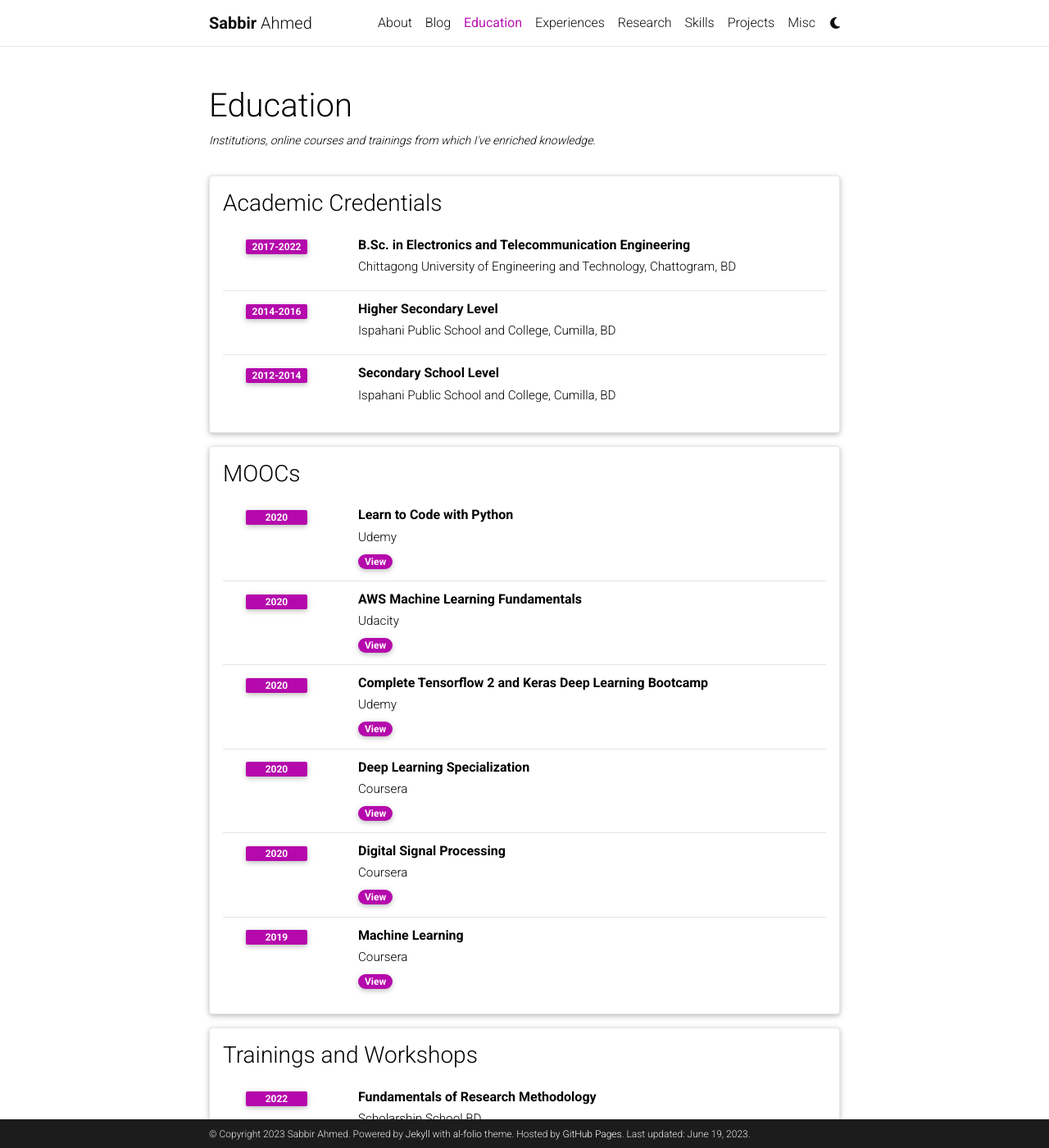
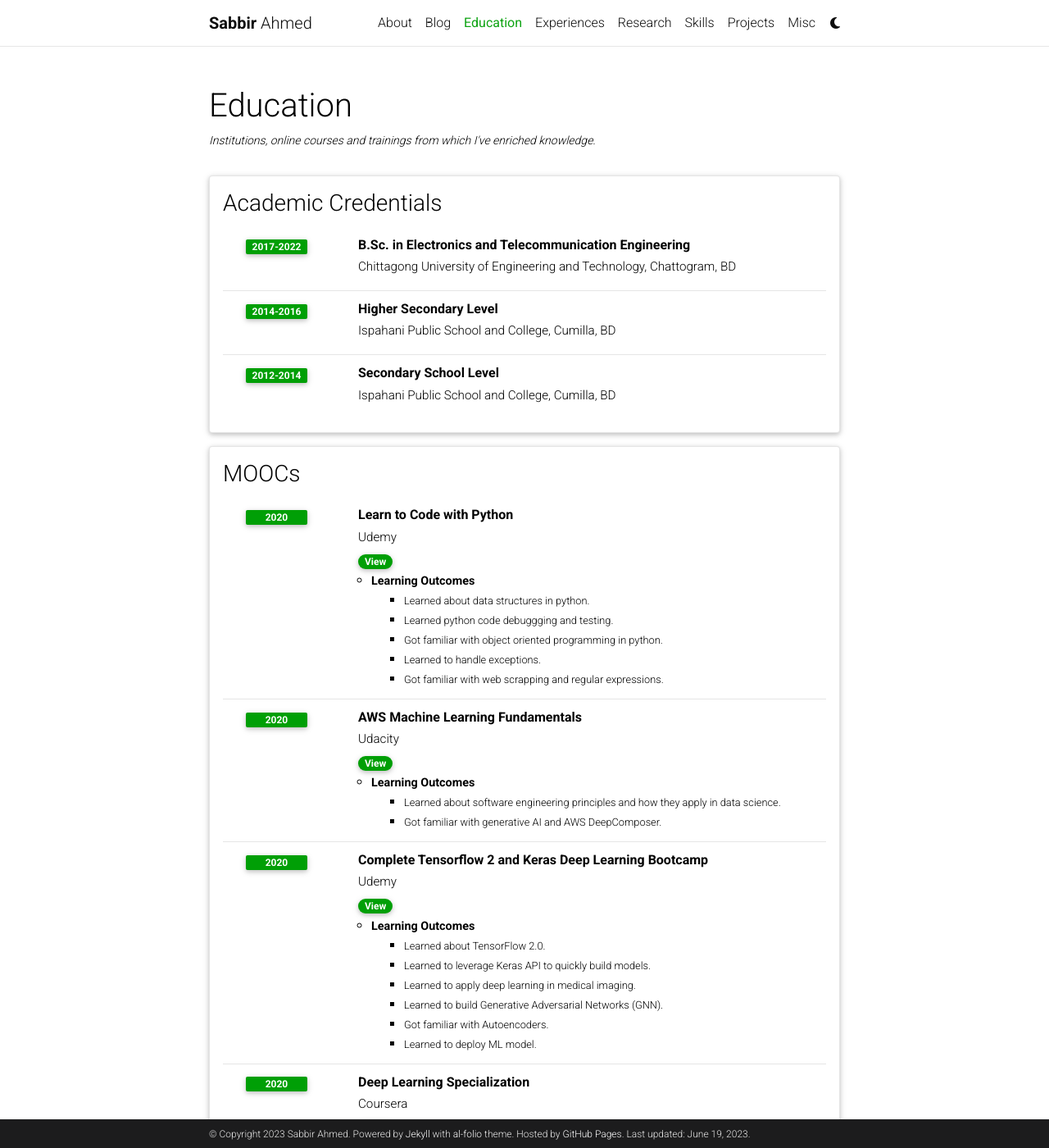
Before and after one commit to sabbir-ahmed12/sabbir-ahmed12.github.io, a Jekyll site: the page built from _pages/educations.md, in a window 1280 px wide and 1400 px high. Shown: the whole window at 82% size. Built offline with Jekyll 4.4.1, drawn with Linux system fonts in a browser that asks for light colours; comment, search, counter and statistics services are not loaded; a style sheet for code colours, icons or effects is not loaded; some of the changed text lies outside the part shown.

Commit message:
Updated theme and data dir.

```diff
--- a/_data/educations.yml
+++ b/_data/educations.yml
@@ -46,31 +46,71 @@
       institution: Udemy
       year: 2020
       credential_link: "https://www.udemy.com/certificate/UC-1ea49862-38bc-4f6c-998a-664b926b34d1/"
+      description:
+        - title: Learning Outcomes
+          contents:
+            - Learned about data structures in python.
+            - Learned python code debuggging and testing.
+            - Got familiar with object oriented programming in python.
+            - Learned to handle exceptions.
+            - Got familiar with web scrapping and regular expressions.
 
     - title: AWS Machine Learning Fundamentals
       institution: Udacity
       year: 2020
       credential_link: "https://s3-us-west-2.amazonaws.com/udacity-printer/production/certificates/15c38f1d-aa7d-4168-99ce-c55a99ae631e.pdf"
+      description:
+        - title: Learning Outcomes
+          contents:
+            - Learned about software engineering principles and how they apply in data science.
+            - Got familiar with generative AI and AWS DeepComposer.
 
     - title: Complete Tensorflow 2 and Keras Deep Learning Bootcamp
       institution: Udemy
       year: 2020
       credential_link: "https://www.udemy.com/certificate/UC-f68de615-408e-4138-9edf-53620b43ae07/"
+      description:
+        - title: Learning Outcomes
+          contents:
+            - Learned about TensorFlow 2.0.
+            - Learned to leverage Keras API to quickly build models.
+            - Learned to apply deep learning in medical imaging.
+            - Learned to build Generative Adversarial Networks (GNN).
+            - Got familiar with Autoencoders.
+            - Learned to deploy ML model.
 
     - title: Deep Learning Specialization
       institution: Coursera
       year: 2020
       credential_link: "https://www.coursera.org/account/accomplishments/specialization/certificate/R5BZJZYULDYN"
+      description:
+        - title: Learning Outcomes
+          contents:
+            - Got fundamental knowledge of how neural networks (NNs) work.
+            - Learned the mathematics working behind backpropagation, gradient descent algorithms etc.
+            - Learned to tune hyperparameters of NNs.
+            - Learned about model evaluation metrics
+            - Got hands-on experience in building NNs.
 
     - title: Digital Signal Processing
       institution: Coursera
       year: 2020
       credential_link: "https://www.coursera.org/account/accomplishments/verify/QJW86M2VVWQP"
+      description:
+        - title: Learning Outcomes
+          contents:
+            - Learned about various signal properties.
+            - Got familiar with various operations and transformation techniques in signal processing.
 
     - title: Machine Learning
       institution: Coursera
       year: 2019
       credential_link: "https://www.coursera.org/account/accomplishments/verify/HYA9ZN4RQ3Y3"
+      description:
+        - title: Learning Outcomes
+          contents:
+            - Gathered in an in-depth understanding of some supervised and unsupervised ML algorithms.
+            - Learned the best practices in ML while studying a number of cases.
 
 # TRAININGS AND WORKSHOPS ATTENDED
 - title: Trainings and Workshops
@@ -80,13 +120,31 @@
       institution: Scholarship School BD
       year: 2022
       credential_link: "https://drive.google.com/file/d/1TEhCiIpuE5EL38ahfDJmaYV6wO6YJICc/view?usp=sharing"
+      description:
+        - title: Learning Outcomes
+          contents:
+            - Learned how to read research papers effectively.
+            - Learned how to write research papers using LaTeX and MS Word.
+            - Learned about finding research articles online.
+            - Got hands-on experience in writing resarch paper using mendeley.
 
     - title: AI and Machine Learning in Python
       institution: Sheikh Kamal IT Business Incubator, CUET, BD
       year: 2022
       credential_link: "https://drive.google.com/file/d/1AaYvrIRvVrlCDE5tyqnzgIq3V3tW39PY/view?usp=sharing"
+      description:
+        - title: Learning Outcomes
+          contents:
+            - Got familiar with various NLP libraries e.g., nltk, GloVe, spacy etc.
+            - Learned to code neural networks combining multiple modalities.
 
     - title: Foundations in Digital Forensics with Magnet Axiom
       institution: Sheikh Kamal IT Business Incubator, CUET, BD
       year: 2019
       credential_link: "https://drive.google.com/file/d/1QmxdqiW2SgOKo6pPYUHfwKjIDJGzNRS-/view?usp=sharing"
+      description:
+        - title: Learning Outcomes
+          contents:
+            - Got familiar with Magnet Axiom.
+            - Learned to perform digital forensics using Magnet Axiom.
+            - Learned to prepare forensic report using Magnet Axiom.
--- a/_data/experiences.yml
+++ b/_data/experiences.yml
@@ -22,10 +22,10 @@
       year: 2020-2022
       credential_link:
       description:
-        - title: Responsibilites
+        - title: Objectives
           contents:
-            - To get familiar with how to conduct research.
+            - To learn how to conduct research.
             - To learn how to find research gaps.
             - To learn how to write research articles.
-            - To learn how to present research.
+            - To learn how to present a research work.
             - To write a thesis of approx. 10,000 words.
--- a/_sass/_themes.scss
+++ b/_sass/_themes.scss
@@ -7,14 +7,14 @@
   --global-code-bg-color: #{$code-bg-color-light};
   --global-text-color: #{$black-color};
   --global-text-color-light: #{$grey-color};
-  --global-theme-color: #{$purple-color};
-  --global-hover-color: #{$purple-color};
+  --global-theme-color: #{$green-color-dark};
+  --global-hover-color: #{$green-color-dark};
   --global-hover-text-color: #{$white-color};
   --global-footer-bg-color: #{$grey-color-dark};
   --global-footer-text-color: #{$grey-color-light};
   --global-footer-link-color: #{$white-color};
   --global-distill-app-color: #{$grey-color};
-  --global-divider-color: rgba(0,0,0,.1);
+  --global-divider-color: rgba(0, 0, 0, 0.1);
   --global-card-bg-color: #{$white-color};
 
   --global-tip-block: #42b983;
@@ -31,12 +31,12 @@
   --global-danger-block-title: #c00;
 
   .fa-sun {
-    display : none;
+    display: none;
   }
   .fa-moon {
     padding-left: 10px;
     padding-top: 12px;
-    display : block;
+    display: block;
   }
 
   .repo-img-light {
@@ -47,7 +47,7 @@
   }
 }
 
-html[data-theme='dark'] {
+html[data-theme="dark"] {
   --global-bg-color: #{$grey-color-dark};
   --global-code-bg-color: #{$code-bg-color-dark};
   --global-text-color: #{$grey-color-light};
@@ -78,10 +78,10 @@ html[data-theme='dark'] {
   .fa-sun {
     padding-left: 10px;
     padding-top: 12px;
-    display : block;
+    display: block;
   }
   .fa-moon {
-    display : none;
+    display: none;
   }
 
   .repo-img-light {
--- a/_sass/_variables.scss
+++ b/_sass/_variables.scss
@@ -3,36 +3,34 @@
  * To adjust anything, simply edit the variables below and rebuild the theme.
  ******************************************************************************/
 
+// Colors
+$red-color: #ff3636 !default;
+$red-color-dark: #b71c1c !default;
+$orange-color: #f29105 !default;
+$blue-color: #0076df !default;
+$blue-color-dark: #00369f !default;
+$cyan-color: #2698ba !default;
+$light-cyan-color: lighten($cyan-color, 25%);
+$green-color: #00ab37 !default;
+$green-color-lime: #b7d12a !default;
+$green-color-dark: #009f06 !default;
+$green-color-light: #ddffdd !default;
+$green-color-bright: #11d68b !default;
+$purple-color: #b509ac !default;
+$light-purple-color: lighten($purple-color, 25%);
+$pink-color: #f92080 !default;
+$pink-color-light: #ffdddd !default;
+$yellow-color: #efcc00 !default;
 
-// Colors
-$red-color:           #FF3636 !default;
-$red-color-dark:      #B71C1C !default;
-$orange-color:        #F29105 !default;
-$blue-color:          #0076df !default;
-$blue-color-dark:     #00369f !default;
-$cyan-color:          #2698BA !default;
-$light-cyan-color:    lighten($cyan-color, 25%);
-$green-color:         #00ab37 !default;
-$green-color-lime:    #B7D12A !default;
-$green-color-dark:    #009f06 !default;
-$green-color-light:   #ddffdd !default;
-$green-color-bright:  #11D68B !default;
-$purple-color:        #B509AC !default;
-$light-purple-color:  lighten($purple-color, 25%);
-$pink-color:          #f92080 !default;
-$pink-color-light:    #ffdddd !default;
-$yellow-color:        #efcc00 !default;
-
-$grey-color:          #828282 !default;
-$grey-color-light:    lighten($grey-color, 40%);
-$grey-color-dark:     #1C1C1D;
-$grey-900:            #212529;
+$grey-color: #828282 !default;
+$grey-color-light: lighten($grey-color, 40%);
+$grey-color-dark: #1c1c1d;
+$grey-900: #212529;
 
 $white-color: #ffffff !default;
 $black-color: #000000 !default;
 
-
 // Theme colors
-
-$code-bg-color-light:     rgba($purple-color, 0.05);
-$code-bg-color-dark:      #2c3237 !default;
+// Change code colors here
+$code-bg-color-light: rgba($green-color, 0.05);
+$code-bg-color-dark: #2c3237 !default;
```
Also changed, not shown: _pages/misc.md (+4 -3 lines).
